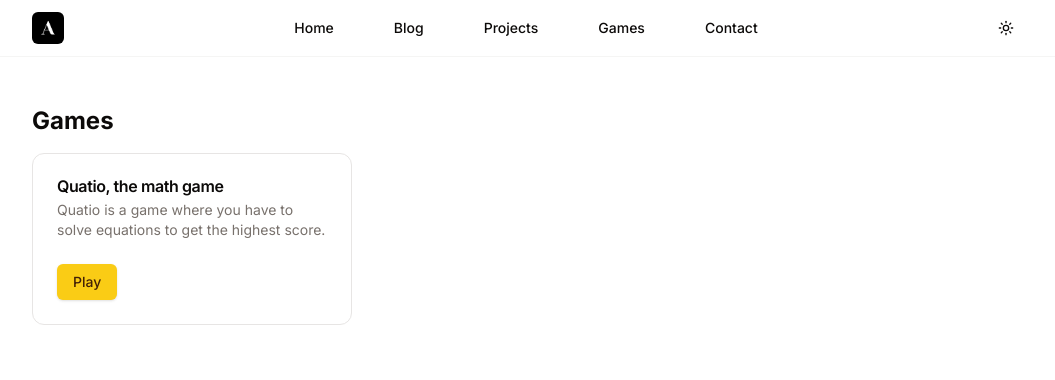
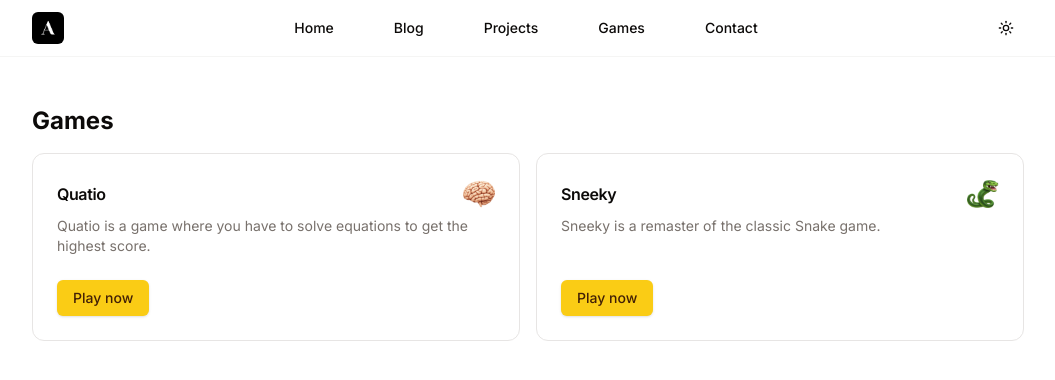
Before and after one commit to alexandretrotel/portfolio, a Next.js app: page /games in a window 1280 px wide. Shown: the top 380 px of the page, without its empty margins (112-1167 px from the left). Built offline with nearby package versions, Linux system fonts and the light colour scheme.

Commit message:
add: images

```diff
--- a/src/app/(core)/games/page.tsx
+++ b/src/app/(core)/games/page.tsx
@@ -6,27 +6,51 @@ import {
   CardHeader,
   CardTitle,
 } from "@/components/ui/card";
+import Image from "next/image";
 import Link from "next/link";
+
+const games = [
+  {
+    name: "Quatio",
+    description:
+      "Quatio is a game where you have to solve equations to get the highest score.",
+    href: "/games/quatio",
+    image: "/games/quatio.png",
+  },
+  {
+    name: "Sneeky",
+    description: "Sneeky is a remaster of the classic Snake game.",
+    href: "/games/sneeky",
+    image: "/games/sneeky.png",
+  },
+];
 
 export default async function Games() {
   return (
     <div className="flex flex-col gap-4">
       <h1 className="text-2xl font-bold">Games</h1>
-      <div className="grid grid-cols-1 sm:grid-cols-2 md:grid-cols-3 gap-4 mx-auto max-w-5xl">
-        <Card>
+      <div className="grid grid-cols-1 sm:grid-cols-2 gap-4 mx-auto max-w-5xl">
+        {games.map((game) => (
+          <Card key={game.name} className="flex flex-col justify-between">
             <CardHeader>
-            <CardTitle>Quatio, the math game</CardTitle>
-            <CardDescription>
-              Quatio is a game where you have to solve equations to get the
-              highest score.
-            </CardDescription>
+              <div className="flex items-center justify-between">
+                <CardTitle>{game.name}</CardTitle>
+                <Image
+                  src={game.image}
+                  alt={game.name}
+                  width={32}
+                  height={32}
+                />
+              </div>
+              <CardDescription>{game.description}</CardDescription>
             </CardHeader>
             <CardFooter>
               <Button asChild>
-              <Link href="/games/quatio">Play</Link>
+                <Link href={game.href}>Play now</Link>
               </Button>
             </CardFooter>
           </Card>
+        ))}
       </div>
     </div>
   );
--- /dev/null
+++ b/src/app/(core)/games/sneeky/page.tsx
@@ -0,0 +1,15 @@
+import type { Metadata } from "next";
+import Sneeky from "./sneeky";
+
+export const metadata: Metadata = {
+  title: "Sneeky",
+  description: "Sneeky is a remaster of the classic Snake game.",
+  openGraph: {
+    title: "Sneeky",
+    description: "Sneeky is a remaster of the classic Snake game.",
+  },
+};
+
+export default async function Page() {
+  return <Sneeky />;
+}
--- /dev/null
+++ b/src/app/(core)/games/sneeky/sneeky.tsx
@@ -0,0 +1,3 @@
+export default function Sneeky() {
+  return <></>;
+}
```
Also changed, not shown: public/games/quatio.png (added), public/games/sneeky.png (added). Lines whose indentation alone changed are shown as unchanged.
